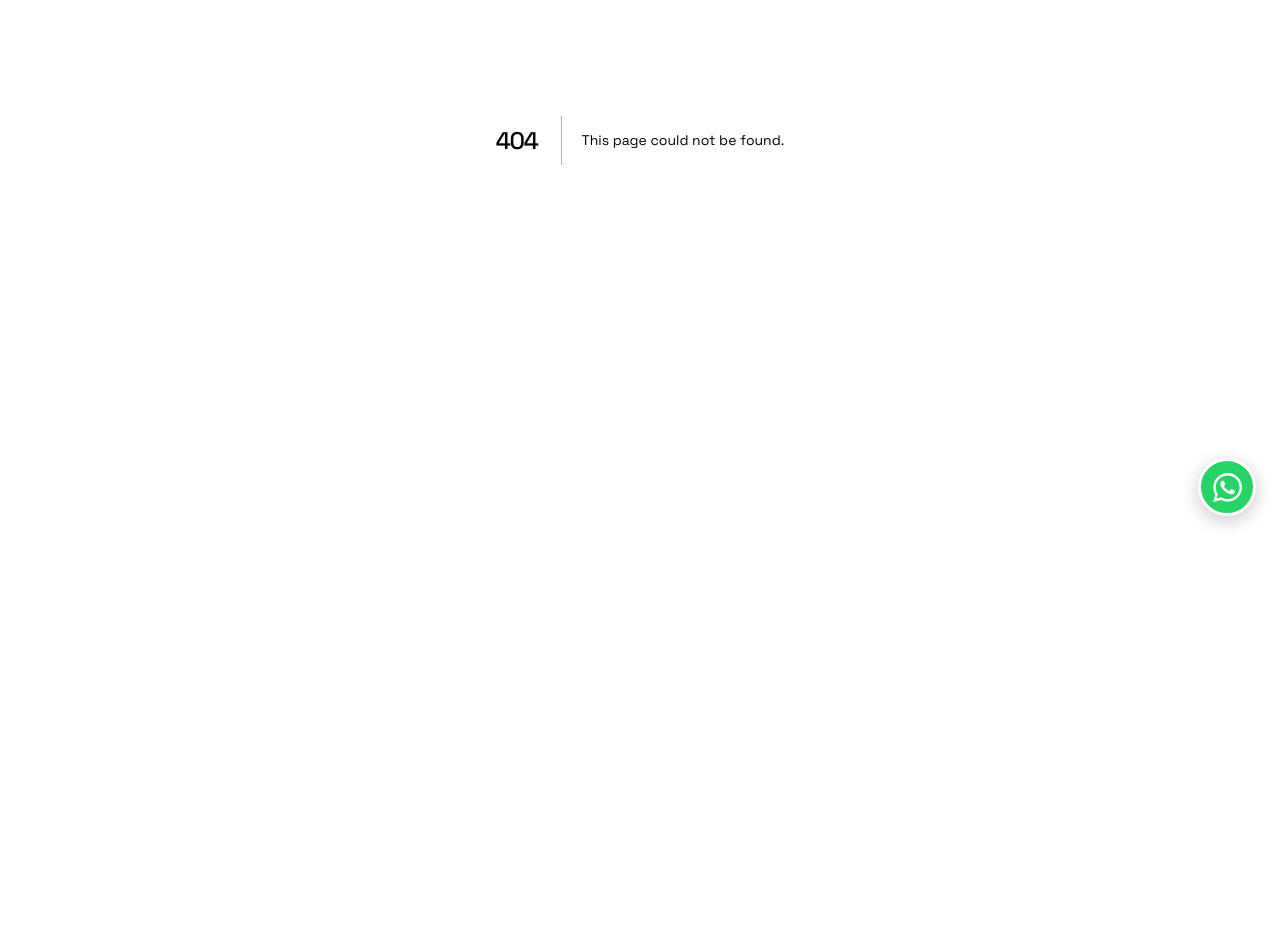
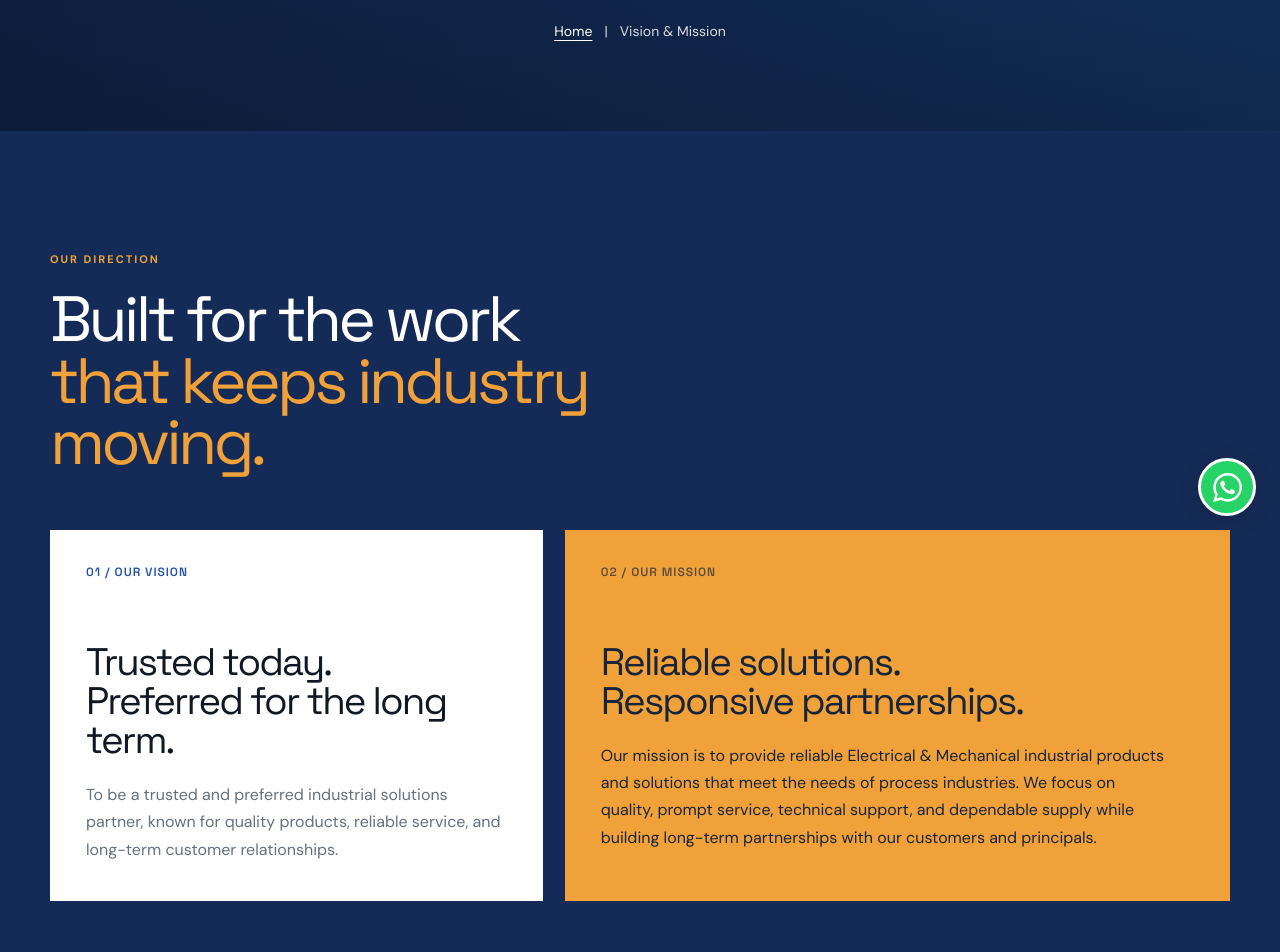
Before and after one commit to sgm24/sgm_web, a Next.js app: page /visionmission in a window 1280 px wide. Before the commit this address had no page. Shown: the part 260-1212 px from the top of the page. Before the commit the page ends 800 px from the top, so only its background shows below. Built offline with nearby package versions, Linux system fonts and the light colour scheme.

Commit message:
vision and mission

```diff
--- a/next.config.ts
+++ b/next.config.ts
@@ -13,6 +13,11 @@ const nextConfig: NextConfig = {
         destination: '/about',
         permanent: true,
       },
+      {
+        source: '/visionmission.html',
+        destination: '/visionmission',
+        permanent: true,
+      },
     ]
   },
 };
--- a/src/app/globals.css
+++ b/src/app/globals.css
@@ -205,6 +205,42 @@ h2 em { color: var(--orange); font-style: normal; }
 	margin-top: 18px;
 	padding-bottom: 8px;
 }
+
+.vision-mission-page { background: var(--paper); color: var(--ink); }
+.vision-mission-hero { padding-bottom: 76px; padding-top: 74px; }
+.vision-mission { background: var(--navy); color: #fff; }
+.vision-mission-heading { margin-bottom: 56px; max-width: 650px; }
+.vision-mission-heading h2 {
+	font-size: clamp(40px, 5vw, 65px);
+	letter-spacing: -.06em;
+	line-height: .96;
+}
+.vision-mission-heading .eyebrow { color: var(--orange); }
+.vision-mission-grid { display: grid; gap: 22px; grid-template-columns: 1fr 1.35fr; }
+.vision-mission-card { min-height: 340px; padding: 34px 36px 38px; }
+.vision-card { background: #fff; color: var(--ink); }
+.mission-card { background: var(--orange); color: #17243a; }
+.vision-mission-label {
+	font: 600 12px 'Space Grotesk', sans-serif;
+	letter-spacing: .08em;
+	margin: 0 0 62px;
+	text-transform: uppercase;
+}
+.vision-card .vision-mission-label { color: var(--blue); }
+.mission-card .vision-mission-label { color: #17243a; opacity: .68; }
+.vision-mission-card h3 {
+	font-size: clamp(27px, 3vw, 40px);
+	letter-spacing: -.05em;
+	line-height: 1.02;
+	margin: 0 0 22px;
+}
+.vision-mission-card > p:last-child {
+	font-size: 16px;
+	line-height: 1.7;
+	margin: 0;
+	max-width: 570px;
+}
+.vision-card > p:last-child { color: var(--muted); }
 
 .services { background: var(--paper); }
 .section-heading { align-items: end; margin-bottom: 56px; }
@@ -528,6 +564,9 @@ h2 em { color: var(--orange); font-style: normal; }
 		grid-template-columns: 1fr;
 	}
 	.section-heading { margin-bottom: 38px; }
+	.vision-mission-grid { grid-template-columns: 1fr; }
+	.vision-mission-card { min-height: 0; }
+	.vision-mission-label { margin-bottom: 42px; }
 	.service-grid { grid-template-columns: 1fr; }
 	.service-image { aspect-ratio: 1.65; }
 	.industry-image { order: 2; }
--- /dev/null
+++ b/src/app/visionmission/page.tsx
@@ -0,0 +1,13 @@
+import Footer from "../../components/Footer";
+import Header from "../../components/Header";
+import VisionMission from "../../components/VisionMission";
+
+export default function VisionMissionPage() {
+  return (
+    <>
+      <Header />
+      <VisionMission />
+      <Footer />
+    </>
+  );
+}
--- a/src/components/Header.jsx
+++ b/src/components/Header.jsx
@@ -27,7 +27,7 @@ export default function Header() {
           <nav className="main-nav" aria-label="Main navigation">
             <Link href="/" className={pathname === "/" ? "active" : ""} aria-current={pathname === "/" ? "page" : undefined} onClick={scrollToTop}>Home</Link>
             <Link href="/about" className={pathname === "/about" ? "active" : ""} aria-current={pathname === "/about" ? "page" : undefined} onClick={scrollToTop}>About Us</Link>
-            <Link href="/#vision">Vision and Mission</Link>
+            <Link href="/visionmission" className={pathname === "/visionmission" ? "active" : ""} aria-current={pathname === "/visionmission" ? "page" : undefined}>Vision and Mission</Link>
             <Link href="/#products">Products</Link>
             <Link href="/#contact">Contact</Link>
           </nav>
--- /dev/null
+++ b/src/components/VisionMission.jsx
@@ -0,0 +1,42 @@
+import Link from "next/link";
+
+export default function VisionMission() {
+  return (
+    <main className="vision-mission-page">
+      <section className="about-hero vision-mission-hero">
+        <div className="container about-hero-inner">
+          <p className="eyebrow">Our direction</p>
+          <h1>Vision <span>&amp; Mission</span></h1>
+          <div className="about-breadcrumb" aria-label="Breadcrumb">
+            <Link href="/">Home</Link>
+            <span>|</span>
+            <span>Vision &amp; Mission</span>
+          </div>
+        </div>
+      </section>
+
+      <section className="section vision-mission" aria-labelledby="vision-title">
+        <div className="container">
+          <div className="vision-mission-heading">
+            <p className="eyebrow">Our direction</p>
+            <h2 id="vision-title">Built for the work<br /><em>that keeps industry moving.</em></h2>
+          </div>
+
+          <div className="vision-mission-grid">
+          <article className="vision-mission-card vision-card">
+            <p className="vision-mission-label">01 / Our Vision</p>
+            <h3>Trusted today.<br />Preferred for the long term.</h3>
+            <p>To be a trusted and preferred industrial solutions partner, known for quality products, reliable service, and long-term customer relationships.</p>
+          </article>
+
+          <article className="vision-mission-card mission-card">
+            <p className="vision-mission-label">02 / Our Mission</p>
+            <h3>Reliable solutions.<br />Responsive partnerships.</h3>
+            <p>Our mission is to provide reliable Electrical &amp; Mechanical industrial products and solutions that meet the needs of process industries. We focus on quality, prompt service, technical support, and dependable supply while building long-term partnerships with our customers and principals.</p>
+          </article>
+          </div>
+        </div>
+      </section>
+    </main>
+  );
+}
```
Also changed, not shown: 1 other file (tests, documents, lock files or other folders).
